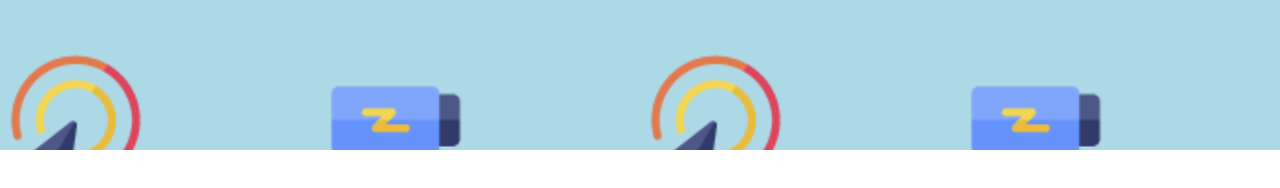
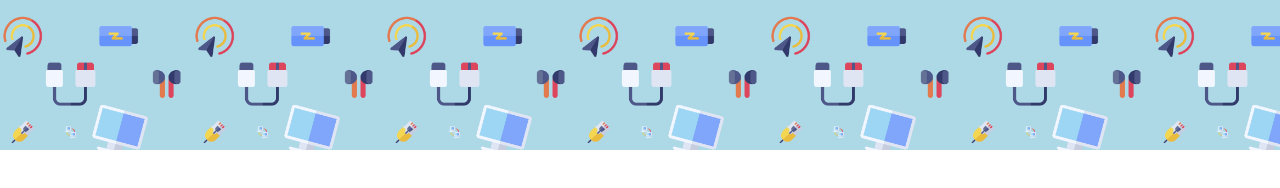
Before and after one commit to StefanoCeli/html-css-booleaner, a plain HTML site: page index.html in a window 1280 px wide. Drawn offline with Linux system fonts and the light colour scheme.

Commit message:
Fix Header

```diff
--- a/css/style.css
+++ b/css/style.css
@@ -13,5 +13,6 @@
   background: url("../img/pattern.png") repeat;
   max-width: 100%;
   height: 100%;
-  background-size: cover;
+  background-attachment: fixed;
+  background-size: 30%;
 }
```
